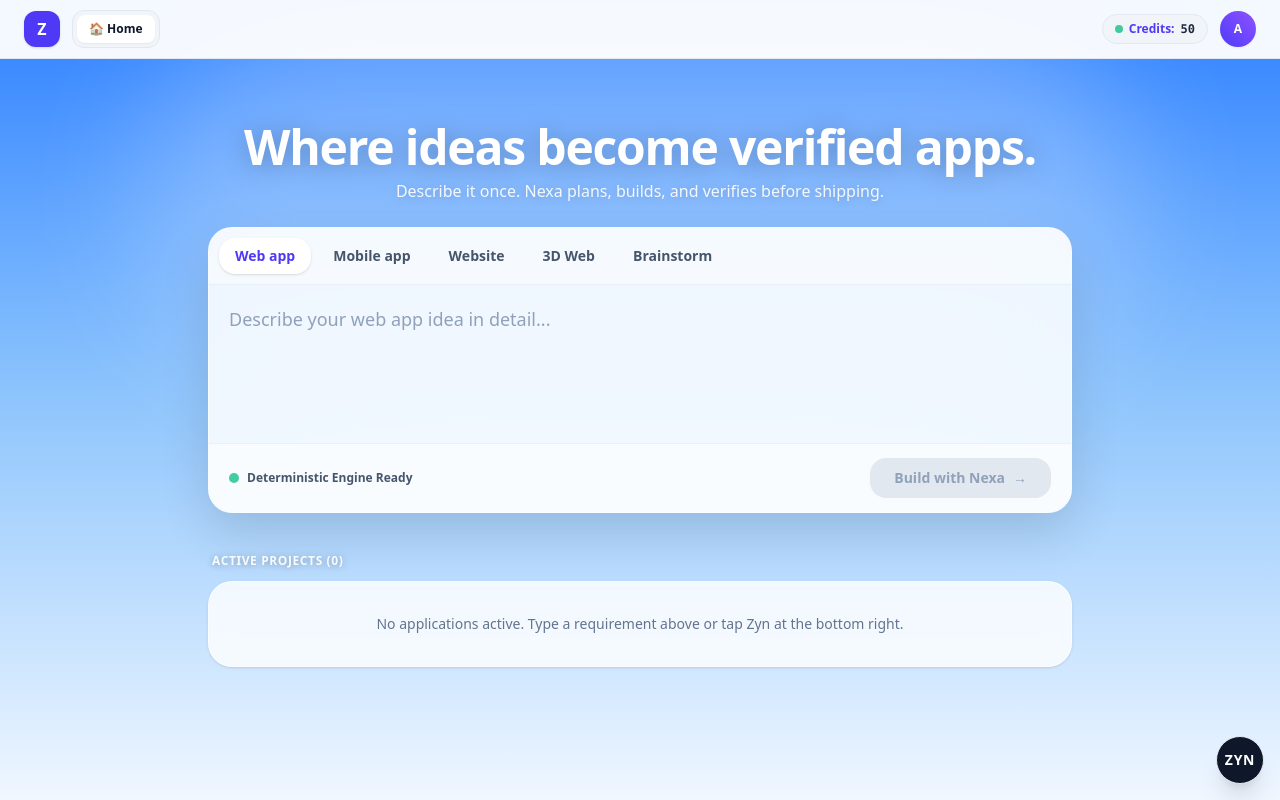
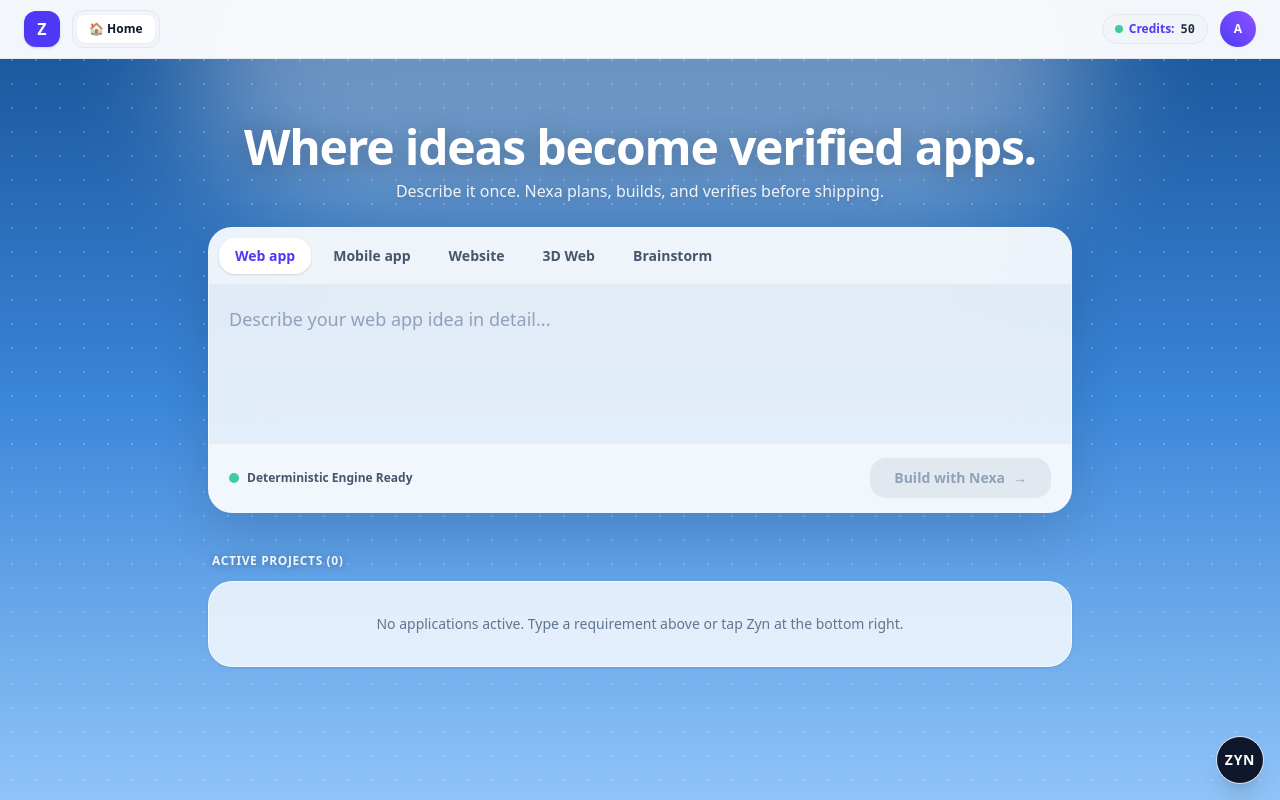
Before and after one commit to zyntarixofficial-sketch/zyntarix-core, a Next.js app: page / in a window 1280 px wide. Built offline with nearby package versions, Linux system fonts and the light colour scheme.

Commit message:
Update layout.tsx

```diff
--- a/src/app/layout.tsx
+++ b/src/app/layout.tsx
@@ -19,12 +19,23 @@ export default function RootLayout({
           content="width=device-width, initial-scale=1.0, maximum-scale=1.0, user-scalable=no"
         />
       </head>
-      <body className="min-h-screen bg-slate-900 text-slate-900 antialiased selection:bg-indigo-500 selection:text-white relative">
-        {/* High-Tech Stratosphere Sky Background */}
+      <body className="min-h-screen bg-[#0d3b66] text-slate-900 antialiased relative selection:bg-indigo-500 selection:text-white">
+        {/* Cyber Azure Stratosphere Canvas */}
         <div className="fixed inset-0 -z-10 overflow-hidden pointer-events-none">
-          <div className="absolute inset-0 bg-gradient-to-b from-[#2b7fff] via-[#8ec5fc] to-[#f0f7ff]" />
-          {/* Subtle Cyber Light Rays */}
-          <div className="absolute top-0 left-1/2 -translate-x-1/2 w-[1000px] h-[400px] bg-white/25 blur-3xl rounded-full" />
+          {/* Cobalt to Soft Azure Gradient Base */}
+          <div className="absolute inset-0 bg-gradient-to-b from-[#175296] via-[#3a86d8] to-[#90c4f8]" />
+
+          {/* Top Horizon Glow Ray */}
+          <div className="absolute -top-32 left-1/2 -translate-x-1/2 w-[900px] h-[350px] bg-white/35 blur-3xl rounded-full" />
+
+          {/* Micro-Dot Matrix Tech Grid */}
+          <div
+            className="absolute inset-0 opacity-20"
+            style={{
+              backgroundImage: "radial-gradient(#ffffff 1px, transparent 1px)",
+              backgroundSize: "24px 24px"
+            }}
+          />
         </div>
         {children}
       </body>
```
